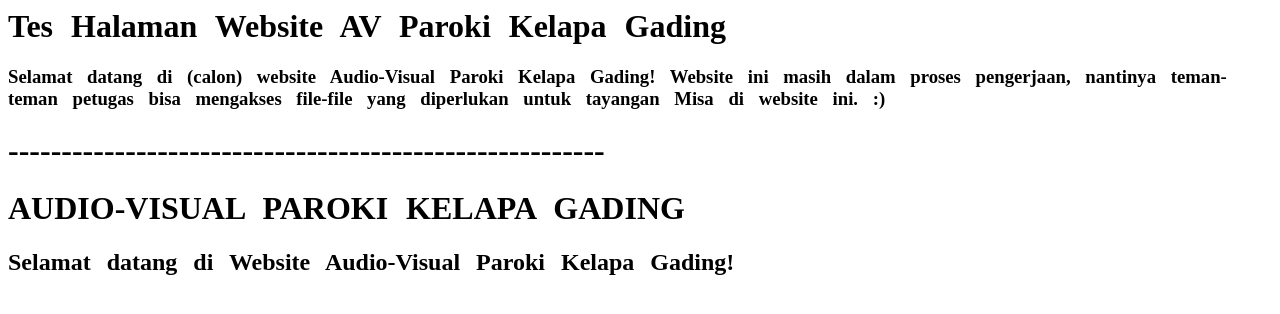
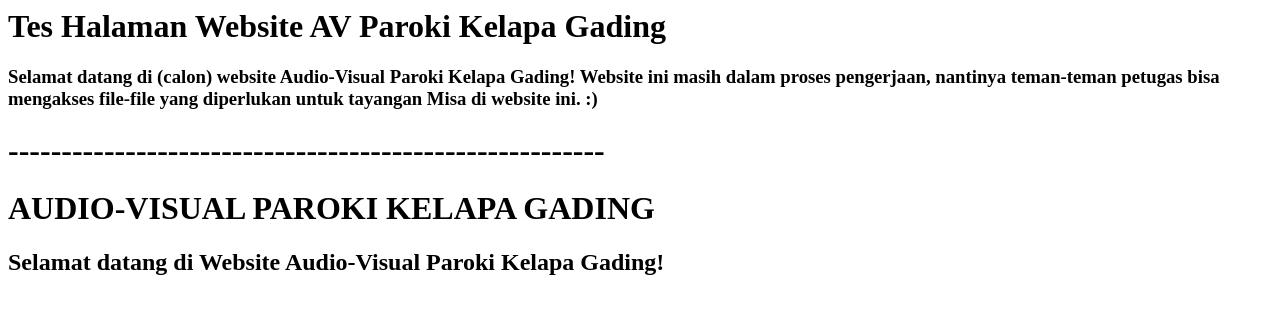
Before and after one commit to mashujan/mashujan.github.io, a plain HTML site: page index.html in a window 1280 px wide. Drawn offline with Linux system fonts and the light colour scheme.

Commit message:
Update style.css

```diff
--- a/style.css
+++ b/style.css
@@ -1,4 +1,4 @@
 body {
   background-color: white;
-  word-spacing: 10px;
+  line-spacing: 1px;
 }
```
